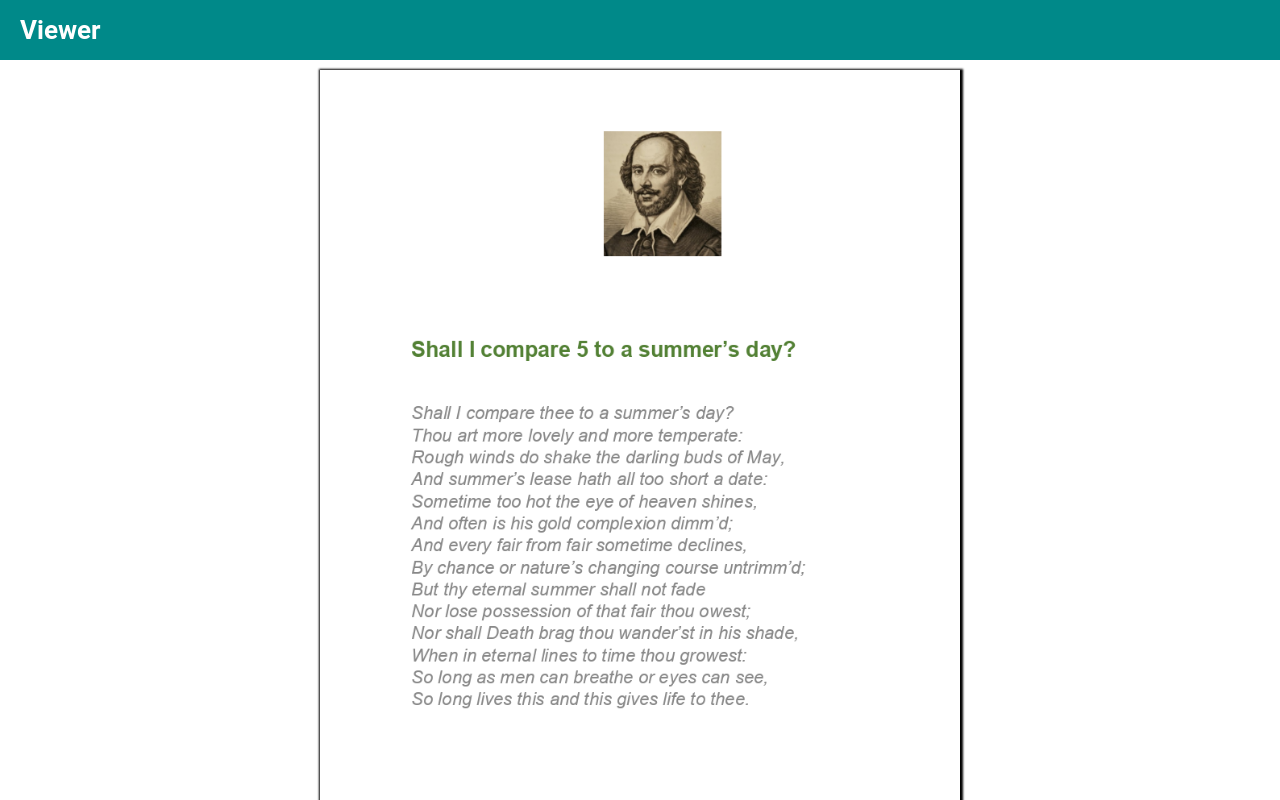
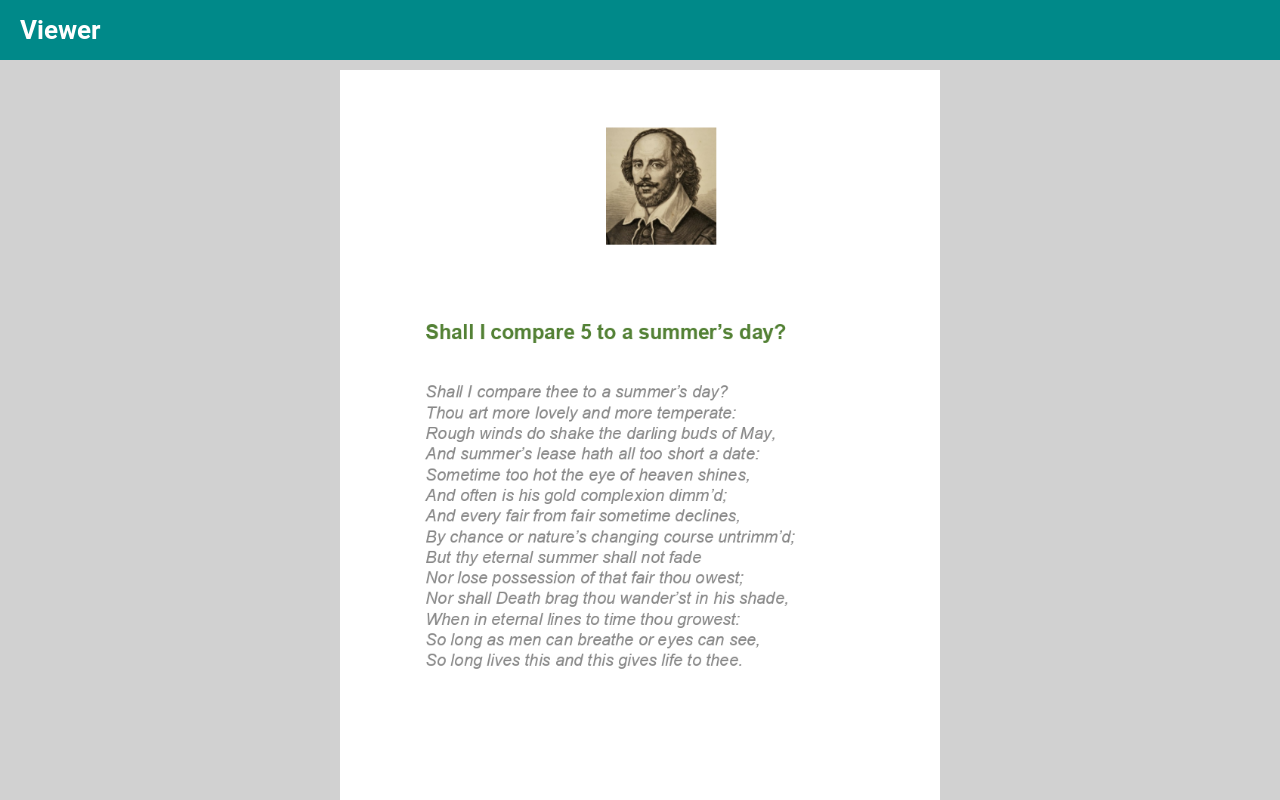
Before and after one commit to nrevutsky/Doc-Viewer-Task, an Angular app: page /view/viewer/1 in a window 1280 px wide. Shown: the top 800 px of the page. Built offline with nearby package versions, Linux system fonts and the light colour scheme.

Commit message:
readme; background for body; minor changes for image

```diff
--- a/src/app/pages/viewer/viewer.component.scss
+++ b/src/app/pages/viewer/viewer.component.scss
@@ -19,7 +19,6 @@
   &__image {
     width: 50%;
     margin-top: 10px;
-    max-width: 650px;
-    box-shadow: #000000 1px 1px 2px 2px;
+    max-width: 600px;
   }
 }
--- a/src/styles.scss
+++ b/src/styles.scss
@@ -10,4 +10,5 @@ html, body {
 body {
   margin: 0;
   font-family: Roboto, "Helvetica Neue", sans-serif;
+  background: #d1d1d1;
 }
```
Also changed, not shown: 1 other file (tests, documents, lock files or other folders).
